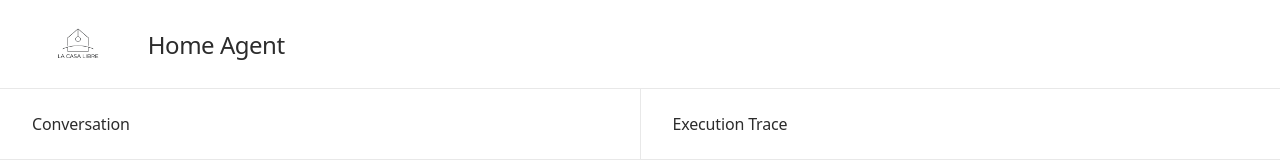
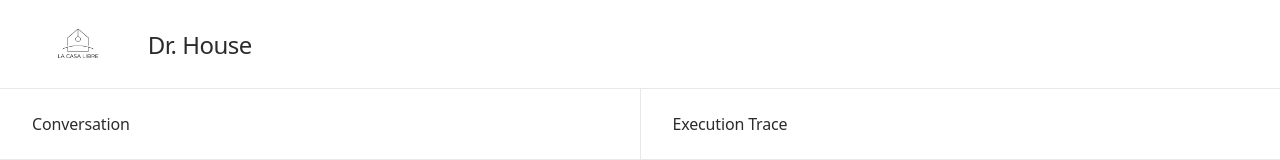
Before and after one commit to palmedic/LaCasaLibreAgent, a Next.js app in the folder lacasalibre-agent-ui/: page / in a window 1280 px wide. Shown: the top 160 px of the page. Built offline with nearby package versions, Linux system fonts and the light colour scheme.

Commit message:
Change title from Home Agent to Dr. House
Updated the main header title to better reflect the agent's personality.

🤖 Generated with [Claude Code](https://claude.com/claude-code)

Co-Authored-By: Claude Sonnet 4.5 <noreply@anthropic.com>

```diff
--- a/lacasalibre-agent-ui/src/app/page.tsx
+++ b/lacasalibre-agent-ui/src/app/page.tsx
@@ -218,7 +218,7 @@ export default function Home() {
           className="logo"
           priority
         />
-        <h1>Home Agent</h1>
+        <h1>Dr. House</h1>
       </header>
 
       <main className="main">
```
